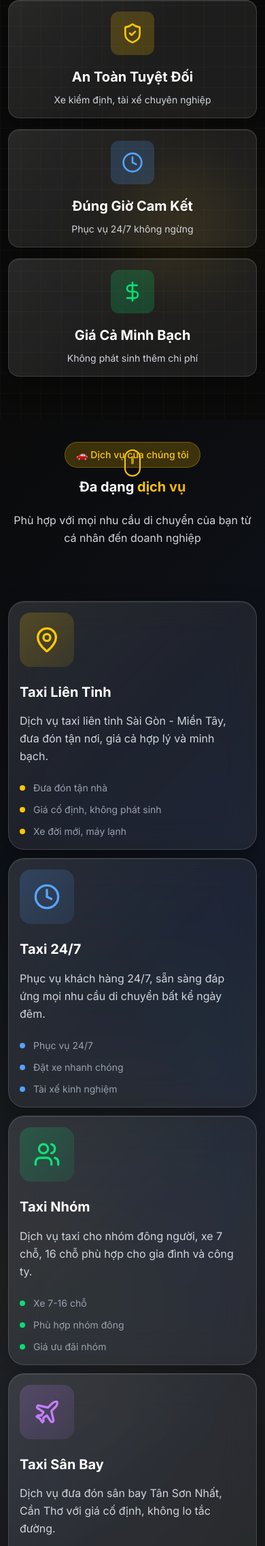
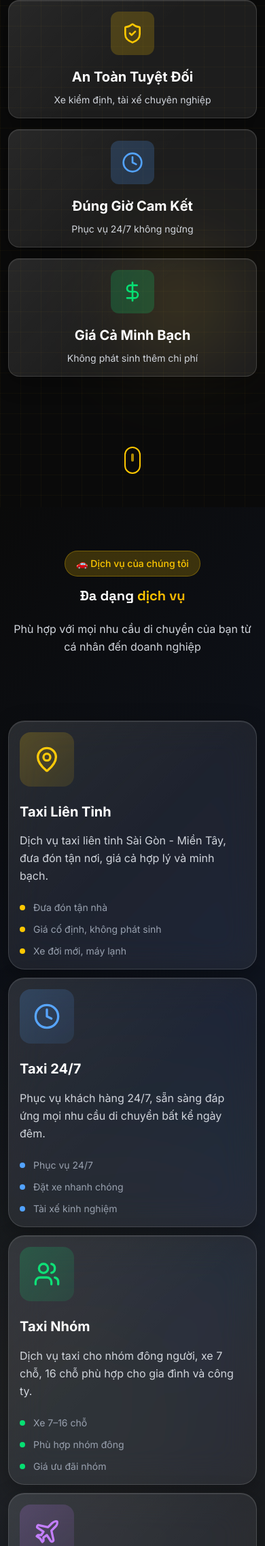
Before and after one commit to tanbaycu/taxiviet, a Flask app: page /index.html in a window 390 px wide. Shown: the part 742-3016 px from the top of the page at 68% size. Run offline with Flask 3, Linux system fonts and the light colour scheme; style sheets or scripts are compiled from the project's sources.

Commit message:
refactor: convert CSS to Tailwind @apply and improve service section semantics
- Refactored `.glass-card` and `.service-card` CSS to use Tailwind `@apply` with `@layer components`
- Updated pseudo-elements and active states for consistency with Tailwind utilities
- Adjusted spacing and layout in hero and services sections (`mb-16/32`, grid structure)
- Replaced `div` wrappers for service cards with `article` elements and added `aria-labelledby` for accessibility
- Updated icon and list markup with proper `aria-hidden` for improved accessibility
- Reduced repetitive CSS and simplified responsive design classes

```diff
--- a/app/static/css/input.css
+++ b/app/static/css/input.css
@@ -74,38 +74,24 @@ select {
 }
 
 /* === GLASS CARD === */
+@layer components {
     .glass-card {
-    background: rgba(255, 255, 255, 0.08);
-    backdrop-filter: blur(25px) saturate(180%);
-    -webkit-backdrop-filter: blur(25px) saturate(180%);
-    border: 1px solid rgba(255, 255, 255, 0.15);
-    box-shadow:
-        0 8px 32px rgba(0, 0, 0, 0.3),
-        inset 0 1px 1px rgba(255, 255, 255, 0.1);
-    transition: all 0.4s cubic-bezier(0.23, 1, 0.32, 1);
-    position: relative;
-    overflow: hidden;
+        @apply relative overflow-hidden border border-[rgba(255,255,255,0.15)] bg-[rgba(255,255,255,0.08)] shadow-[0_8px_32px_rgba(0,0,0,0.3),inset_0_1px_1px_rgba(255,255,255,0.1)] backdrop-blur-[25px] backdrop-saturate-180 transition-all duration-400 ease-[cubic-bezier(0.23,1,0.32,1)];
     }
 
     .glass-card::before {
         content: "";
-    position: absolute;
-    inset: 0;
+        @apply pointer-events-none absolute inset-0;
         background: linear-gradient(
             135deg,
             rgba(255, 255, 255, 0.05) 0%,
             transparent 50%
         );
-    pointer-events: none;
     }
 
     .glass-card:active {
-    background: rgba(255, 255, 255, 0.12);
-    border-color: rgba(255, 255, 255, 0.25);
-    box-shadow:
-        0 12px 48px rgba(0, 0, 0, 0.4),
-        inset 0 1px 1px rgba(255, 255, 255, 0.2);
-    transform: scale(0.98);
+        @apply scale-[0.98] border-[rgba(255,255,255,0.25)] bg-[rgba(255,255,255,0.12)] shadow-[0_12px_48px_rgba(0,0,0,0.4),inset_0_1px_1px_rgba(255,255,255,0.2)];
+    }
 }
 
 /* === HERO SECTION === */
@@ -292,13 +278,14 @@ select {
 }
 
 /* === SERVICE CARDS & NAVIGATION === */
+@layer components {
     .service-card {
-    transition: all 0.4s cubic-bezier(0.23, 1, 0.32, 1);
+        @apply rounded-3xl p-8 transition-all duration-400 ease-[cubic-bezier(0.23,1,0.32,1)];
     }
 
     .service-card:active {
-    transform: scale(0.98);
-    box-shadow: 0 12px 32px rgba(0, 0, 0, 0.5);
+        @apply scale-98 shadow-[0_12px_32px_rgba(0,0,0,0.5)];
+    }
 }
 
 @layer components {
--- a/app/templates/index.html
+++ b/app/templates/index.html
@@ -270,7 +270,7 @@
 
           <!-- Hero feature cards -->
           <section
-            class="mx-auto mt-16 grid max-w-4xl gap-6 md:grid-cols-3"
+            class="mx-auto mt-16 mb-32 grid max-w-4xl gap-6 md:grid-cols-3"
             aria-label="Tính năng nổi bật"
           >
             <!-- Feature 1 -->
@@ -331,13 +331,9 @@
           </section>
         </div>
       </div>
-    </section>
-
-    <!-- Enhanced services section with dynamic layout and sophisticated background -->
-    <section id="services" class="section-bg-dark relative py-20 lg:py-32">
       <!-- Scroll Indicator -->
       <div
-        class="absolute top-12 left-1/2 -translate-x-1/2 animate-bounce"
+        class="absolute bottom-11 left-1/2 -translate-x-1/2 animate-bounce"
         aria-hidden="true"
       >
         <div
@@ -348,246 +344,376 @@
           ></div>
         </div>
       </div>
+    </section>
 
+    <!-- Enhanced services section with dynamic layout and sophisticated background -->
+    <section id="services" class="section-bg-dark relative py-20 lg:py-32">
       <div class="relative z-10 mx-auto max-w-7xl px-4 sm:px-6 lg:px-8">
         <!-- Section Header -->
-        <div class="fade-in-up mb-20 text-center">
-          <div class="mb-4">
-            <span
-              class="inline-block rounded-full border border-yellow-400/30 bg-yellow-400/20 px-4 py-2 text-sm font-medium text-yellow-400"
-            >
-              🚗 Dịch vụ của chúng tôi
-            </span>
-          </div>
-          <h2 class="mb-6 text-3xl font-bold text-white md:text-5xl">
+        <section class="fade-in-up mb-16 text-center">
+          <span
+            class="mb-4 inline-block rounded-full border border-yellow-400/30 bg-yellow-400/20 px-4 py-2 text-sm font-medium text-yellow-400"
+          >
+            🚗 Dịch vụ của chúng tôi
+          </span>
+
+          <h2
+            class="font-Space-Grotesk mb-6 text-3xl font-bold text-white md:text-5xl"
+          >
             Đa dạng
             <span
               class="bg-linear-to-r from-yellow-400 to-yellow-500 bg-clip-text text-transparent"
-              >dịch vụ</span
             >
+              dịch vụ
+            </span>
           </h2>
+
           <p
             class="mx-auto max-w-3xl text-lg leading-relaxed text-gray-300 md:text-xl"
           >
             Phù hợp với mọi nhu cầu di chuyển của bạn từ cá nhân đến doanh
             nghiệp
           </p>
-        </div>
+        </section>
 
         <!-- Dynamic services grid with staggered layout -->
         <div class="grid gap-8 md:grid-cols-2 lg:grid-cols-3">
           <!-- Service 1 -->
-          <div
-            class="service-card glass-card fade-in-up group rounded-3xl p-8"
-            style="animation-delay: 0.1s"
+          <article
+            class="service-card glass-card fade-in-up group rounded-3xl p-8 [animation-delay:0.1s]"
+            aria-labelledby="interprovincial-taxi-title"
           >
             <div
               class="mb-6 flex h-20 w-20 items-center justify-center rounded-2xl bg-linear-to-br from-yellow-400/20 to-yellow-400/10 transition-transform group-hover:scale-110"
+              role="presentation"
             >
-              <i data-lucide="map-pin" class="h-10 w-10 text-yellow-400"></i>
+              <i
+                data-lucide="map-pin"
+                class="h-10 w-10 text-yellow-400"
+                aria-hidden="true"
+              ></i>
             </div>
+
             <h3
+              id="interprovincial-taxi-title"
               class="mb-4 text-2xl font-bold text-white transition-colors group-hover:text-yellow-400"
             >
               Taxi Liên Tỉnh
             </h3>
+
             <p class="mb-6 leading-relaxed text-gray-300">
               Dịch vụ taxi liên tỉnh Sài Gòn - Miền Tây, đưa đón tận nơi, giá cả
               hợp lý và minh bạch.
             </p>
-            <ul class="space-y-3 text-sm text-gray-400">
+
+            <ul
+              class="space-y-3 text-sm text-gray-400"
+              aria-label="Tính năng dịch vụ"
+            >
               <li class="flex items-center space-x-3">
-                <div class="h-2 w-2 rounded-full bg-yellow-400"></div>
+                <span
+                  class="h-2 w-2 rounded-full bg-yellow-400"
+                  aria-hidden="true"
+                ></span>
                 <span>Đưa đón tận nhà</span>
               </li>
               <li class="flex items-center space-x-3">
-                <div class="h-2 w-2 rounded-full bg-yellow-400"></div>
+                <span
+                  class="h-2 w-2 rounded-full bg-yellow-400"
+                  aria-hidden="true"
+                ></span>
                 <span>Giá cố định, không phát sinh</span>
               </li>
               <li class="flex items-center space-x-3">
-                <div class="h-2 w-2 rounded-full bg-yellow-400"></div>
+                <span
+                  class="h-2 w-2 rounded-full bg-yellow-400"
+                  aria-hidden="true"
+                ></span>
                 <span>Xe đời mới, máy lạnh</span>
               </li>
             </ul>
-          </div>
+          </article>
 
           <!-- Service 2 -->
-          <div
-            class="service-card glass-card fade-in-up group rounded-3xl p-8"
-            style="animation-delay: 0.2s"
+          <article
+            class="service-card glass-card fade-in-up group rounded-3xl p-8 [animation-delay:0.2s]"
+            aria-labelledby="taxi-247-title"
           >
             <div
               class="mb-6 flex h-20 w-20 items-center justify-center rounded-2xl bg-linear-to-br from-blue-400/20 to-blue-400/10 transition-transform group-hover:scale-110"
+              role="presentation"
             >
-              <i data-lucide="clock" class="h-10 w-10 text-blue-400"></i>
+              <i
+                data-lucide="clock"
+                class="h-10 w-10 text-blue-400"
+                aria-hidden="true"
+              ></i>
             </div>
+
             <h3
+              id="taxi-247-title"
               class="mb-4 text-2xl font-bold text-white transition-colors group-hover:text-blue-400"
             >
               Taxi 24/7
             </h3>
+
             <p class="mb-6 leading-relaxed text-gray-300">
               Phục vụ khách hàng 24/7, sẵn sàng đáp ứng mọi nhu cầu di chuyển
               bất kể ngày đêm.
             </p>
-            <ul class="space-y-3 text-sm text-gray-400">
+
+            <ul
+              class="space-y-3 text-sm text-gray-400"
+              aria-label="Tính năng dịch vụ"
+            >
               <li class="flex items-center space-x-3">
-                <div class="h-2 w-2 rounded-full bg-blue-400"></div>
+                <span
+                  class="h-2 w-2 rounded-full bg-blue-400"
+                  aria-hidden="true"
+                ></span>
                 <span>Phục vụ 24/7</span>
               </li>
               <li class="flex items-center space-x-3">
-                <div class="h-2 w-2 rounded-full bg-blue-400"></div>
+                <span
+                  class="h-2 w-2 rounded-full bg-blue-400"
+                  aria-hidden="true"
+                ></span>
                 <span>Đặt xe nhanh chóng</span>
               </li>
               <li class="flex items-center space-x-3">
-                <div class="h-2 w-2 rounded-full bg-blue-400"></div>
+                <span
+                  class="h-2 w-2 rounded-full bg-blue-400"
+                  aria-hidden="true"
+                ></span>
                 <span>Tài xế kinh nghiệm</span>
               </li>
             </ul>
-          </div>
+          </article>
 
           <!-- Service 3 -->
-          <div
-            class="service-card glass-card fade-in-up group rounded-3xl p-8"
-            style="animation-delay: 0.3s"
+          <article
+            class="service-card glass-card fade-in-up group rounded-3xl p-8 [animation-delay:0.3s]"
+            aria-labelledby="group-taxi-title"
           >
             <div
               class="mb-6 flex h-20 w-20 items-center justify-center rounded-2xl bg-linear-to-br from-green-400/20 to-green-400/10 transition-transform group-hover:scale-110"
+              role="presentation"
             >
-              <i data-lucide="users" class="h-10 w-10 text-green-400"></i>
+              <i
+                data-lucide="users"
+                class="h-10 w-10 text-green-400"
+                aria-hidden="true"
+              ></i>
             </div>
+
             <h3
+              id="group-taxi-title"
               class="mb-4 text-2xl font-bold text-white transition-colors group-hover:text-green-400"
             >
               Taxi Nhóm
             </h3>
+
             <p class="mb-6 leading-relaxed text-gray-300">
               Dịch vụ taxi cho nhóm đông người, xe 7 chỗ, 16 chỗ phù hợp cho gia
               đình và công ty.
             </p>
-            <ul class="space-y-3 text-sm text-gray-400">
+
+            <ul
+              class="space-y-3 text-sm text-gray-400"
+              aria-label="Tính năng dịch vụ"
+            >
               <li class="flex items-center space-x-3">
-                <div class="h-2 w-2 rounded-full bg-green-400"></div>
-                <span>Xe 7-16 chỗ</span>
+                <span
+                  class="h-2 w-2 rounded-full bg-green-400"
+                  aria-hidden="true"
+                ></span>
+                <span>Xe 7–16 chỗ</span>
               </li>
               <li class="flex items-center space-x-3">
-                <div class="h-2 w-2 rounded-full bg-green-400"></div>
+                <span
+                  class="h-2 w-2 rounded-full bg-green-400"
+                  aria-hidden="true"
+                ></span>
                 <span>Phù hợp nhóm đông</span>
               </li>
               <li class="flex items-center space-x-3">
-                <div class="h-2 w-2 rounded-full bg-green-400"></div>
+                <span
+                  class="h-2 w-2 rounded-full bg-green-400"
+                  aria-hidden="true"
+                ></span>
                 <span>Giá ưu đãi nhóm</span>
               </li>
             </ul>
-          </div>
+          </article>
 
           <!-- Service 4 -->
-          <div
-            class="service-card glass-card fade-in-up group rounded-3xl p-8"
-            style="animation-delay: 0.4s"
+          <article
+            class="service-card glass-card fade-in-up group rounded-3xl p-8 [animation-delay:0.4s]"
+            aria-labelledby="airport-taxi-title"
           >
             <div
               class="mb-6 flex h-20 w-20 items-center justify-center rounded-2xl bg-linear-to-br from-purple-400/20 to-purple-400/10 transition-transform group-hover:scale-110"
+              role="presentation"
             >
-              <i data-lucide="plane" class="h-10 w-10 text-purple-400"></i>
+              <i
+                data-lucide="plane"
+                class="h-10 w-10 text-purple-400"
+                aria-hidden="true"
+              ></i>
             </div>
+
             <h3
+              id="airport-taxi-title"
               class="mb-4 text-2xl font-bold text-white transition-colors group-hover:text-purple-400"
             >
               Taxi Sân Bay
             </h3>
+
             <p class="mb-6 leading-relaxed text-gray-300">
               Dịch vụ đưa đón sân bay Tân Sơn Nhất, Cần Thơ với giá cố định,
               không lo tắc đường.
             </p>
-            <ul class="space-y-3 text-sm text-gray-400">
+
+            <ul
+              class="space-y-3 text-sm text-gray-400"
+              aria-label="Tính năng dịch vụ"
+            >
               <li class="flex items-center space-x-3">
-                <div class="h-2 w-2 rounded-full bg-purple-400"></div>
+                <span
+                  class="h-2 w-2 rounded-full bg-purple-400"
+                  aria-hidden="true"
+                ></span>
                 <span>Đón đúng giờ</span>
               </li>
               <li class="flex items-center space-x-3">
-                <div class="h-2 w-2 rounded-full bg-purple-400"></div>
+                <span
+                  class="h-2 w-2 rounded-full bg-purple-400"
+                  aria-hidden="true"
+                ></span>
                 <span>Theo dõi chuyến bay</span>
               </li>
               <li class="flex items-center space-x-3">
-                <div class="h-2 w-2 rounded-full bg-purple-400"></div>
+                <span
+                  class="h-2 w-2 rounded-full bg-purple-400"
+                  aria-hidden="true"
+                ></span>
                 <span>Hỗ trợ hành lý</span>
               </li>
             </ul>
-          </div>
+          </article>
 
           <!-- Service 5 -->
-          <div
-            class="service-card glass-card fade-in-up group rounded-3xl p-8"
-            style="animation-delay: 0.5s"
+          <article
+            class="service-card glass-card fade-in-up group rounded-3xl p-8 [animation-delay:0.5s]"
+            aria-labelledby="monthly-taxi-title"
           >
             <div
               class="mb-6 flex h-20 w-20 items-center justify-center rounded-2xl bg-linear-to-br from-orange-400/20 to-orange-400/10 transition-transform group-hover:scale-110"
+              role="presentation"
             >
               <i
                 data-lucide="calendar-days"
                 class="h-10 w-10 text-orange-400"
+                aria-hidden="true"
               ></i>
             </div>
+
             <h3
+              id="monthly-taxi-title"
               class="mb-4 text-2xl font-bold text-white transition-colors group-hover:text-orange-400"
             >
               Taxi Theo Tháng
             </h3>
+
             <p class="mb-6 leading-relaxed text-gray-300">
               Dịch vụ taxi theo tháng cho doanh nghiệp và cá nhân, tiết kiệm chi
               phí di chuyển hàng ngày.
             </p>
-            <ul class="space-y-3 text-sm text-gray-400">
+
+            <ul
+              class="space-y-3 text-sm text-gray-400"
+              aria-label="Tính năng dịch vụ"
+            >
               <li class="flex items-center space-x-3">
-                <div class="h-2 w-2 rounded-full bg-orange-400"></div>
+                <span
+                  class="h-2 w-2 rounded-full bg-orange-400"
+                  aria-hidden="true"
+                ></span>
                 <span>Giá ưu đãi theo tháng</span>
               </li>
               <li class="flex items-center space-x-3">
-                <div class="h-2 w-2 rounded-full bg-orange-400"></div>
+                <span
+                  class="h-2 w-2 rounded-full bg-orange-400"
+                  aria-hidden="true"
+                ></span>
                 <span>Tài xế cố định</span>
               </li>
               <li class="flex items-center space-x-3">
-                <div class="h-2 w-2 rounded-full bg-orange-400"></div>
+                <span
+                  class="h-2 w-2 rounded-full bg-orange-400"
+                  aria-hidden="true"
+                ></span>
                 <span>Hóa đơn VAT</span>
               </li>
             </ul>
-          </div>
+          </article>
 
           <!-- Service 6 -->
-          <div
-            class="service-card glass-card fade-in-up group rounded-3xl p-8"
+          <article
+            class="service-card glass-card fade-in-up group"
             style="animation-delay: 0.6s"
+            aria-labelledby="wedding-taxi-title"
           >
             <div
               class="mb-6 flex h-20 w-20 items-center justify-center rounded-2xl bg-linear-to-br from-pink-400/20 to-pink-400/10 transition-transform group-hover:scale-110"
+              role="presentation"
             >
-              <i data-lucide="heart" class="h-10 w-10 text-pink-400"></i>
+              <i
+                data-lucide="heart"
+                class="h-10 w-10 text-pink-400"
+                aria-hidden="true"
+              ></i>
             </div>
+
             <h3
+              id="wedding-taxi-title"
               class="mb-4 text-2xl font-bold text-white transition-colors group-hover:text-pink-400"
             >
               Taxi Cưới Hỏi
             </h3>
+
             <p class="mb-6 leading-relaxed text-gray-300">
               Dịch vụ taxi cho các dịp đặc biệt như cưới hỏi, xe hoa, trang trí
               theo yêu cầu.
             </p>
-            <ul class="space-y-3 text-sm text-gray-400">
+
+            <ul
+              class="space-y-3 text-sm text-gray-400"
+              aria-label="Tính năng dịch vụ"
+            >
               <li class="flex items-center space-x-3">
-                <div class="h-2 w-2 rounded-full bg-pink-400"></div>
+                <span
+                  class="h-2 w-2 rounded-full bg-pink-400"
+                  aria-hidden="true"
+                ></span>
                 <span>Xe hoa trang trí</span>
               </li>
               <li class="flex items-center space-x-3">
-                <div class="h-2 w-2 rounded-full bg-pink-400"></div>
+                <span
+                  class="h-2 w-2 rounded-full bg-pink-400"
+                  aria-hidden="true"
+                ></span>
                 <span>Tài xế lịch sự</span>
               </li>
               <li class="flex items-center space-x-3">
-                <div class="h-2 w-2 rounded-full bg-pink-400"></div>
+                <span
+                  class="h-2 w-2 rounded-full bg-pink-400"
+                  aria-hidden="true"
+                ></span>
                 <span>Giá trọn gói</span>
               </li>
             </ul>
-          </div>
+          </article>
         </div>
       </div>
     </section>
@@ -596,7 +722,7 @@
     <section id="booking" class="section-bg-light relative py-20 lg:py-32">
       <div class="relative z-10 mx-auto max-w-4xl px-4 sm:px-6 lg:px-8">
         <!-- Section Header -->
-        <div class="fade-in-up mb-20 text-center">
+        <div class="fade-in-up mb-16 text-center">
           <div class="mb-4">
             <span
               class="inline-block rounded-full border border-yellow-400/30 bg-yellow-400/20 px-4 py-2 text-sm font-medium text-yellow-400"
@@ -973,7 +1099,7 @@
     <!-- Enhanced contact section with modern UI/UX -->
     <section id="contact" class="section-bg-light relative py-20 lg:py-32">
       <div class="relative z-10 mx-auto max-w-7xl px-4 sm:px-6 lg:px-8">
-        <div class="fade-in-up mb-20 text-center">
+        <div class="fade-in-up mb-16 text-center">
           <div class="mb-4">
             <span
               class="inline-block rounded-full border border-yellow-400/30 bg-yellow-400/20 px-4 py-2 text-sm font-medium text-yellow-400"
```
Lines whose indentation alone changed are shown as unchanged.
